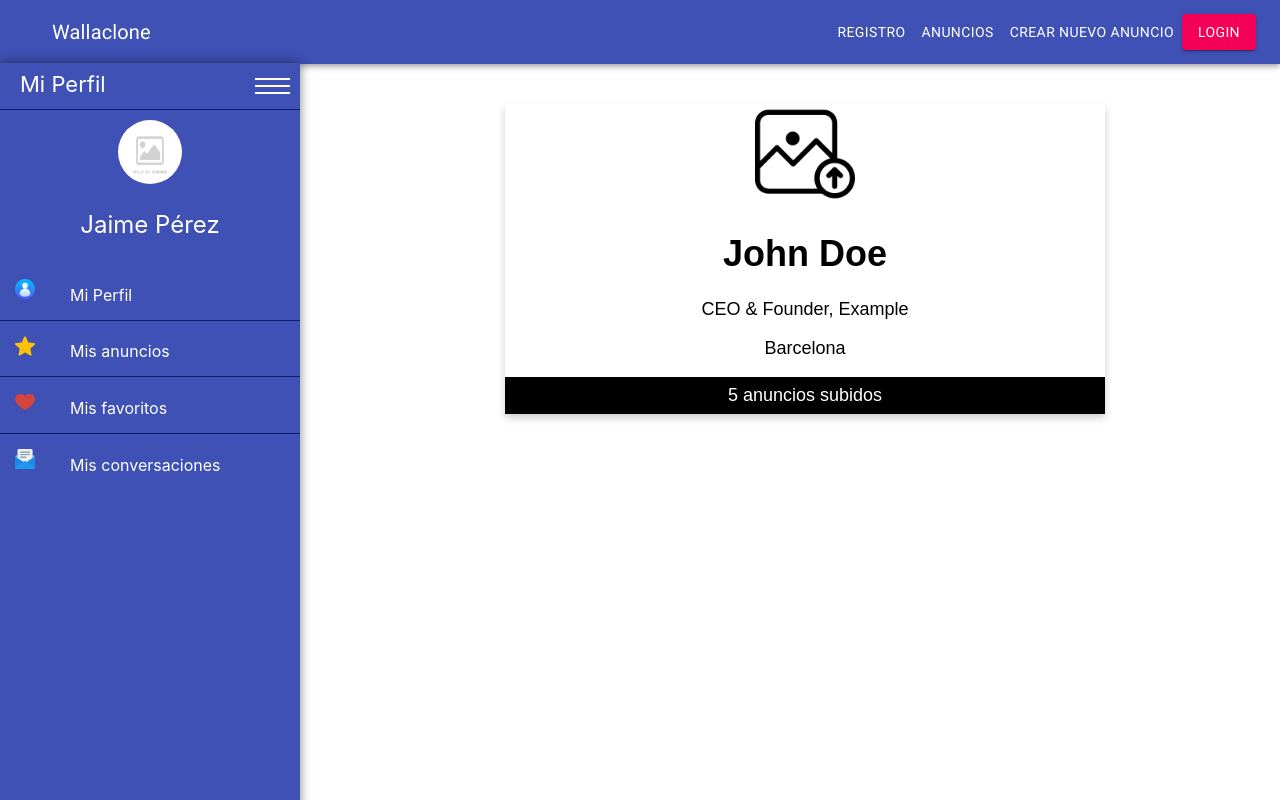
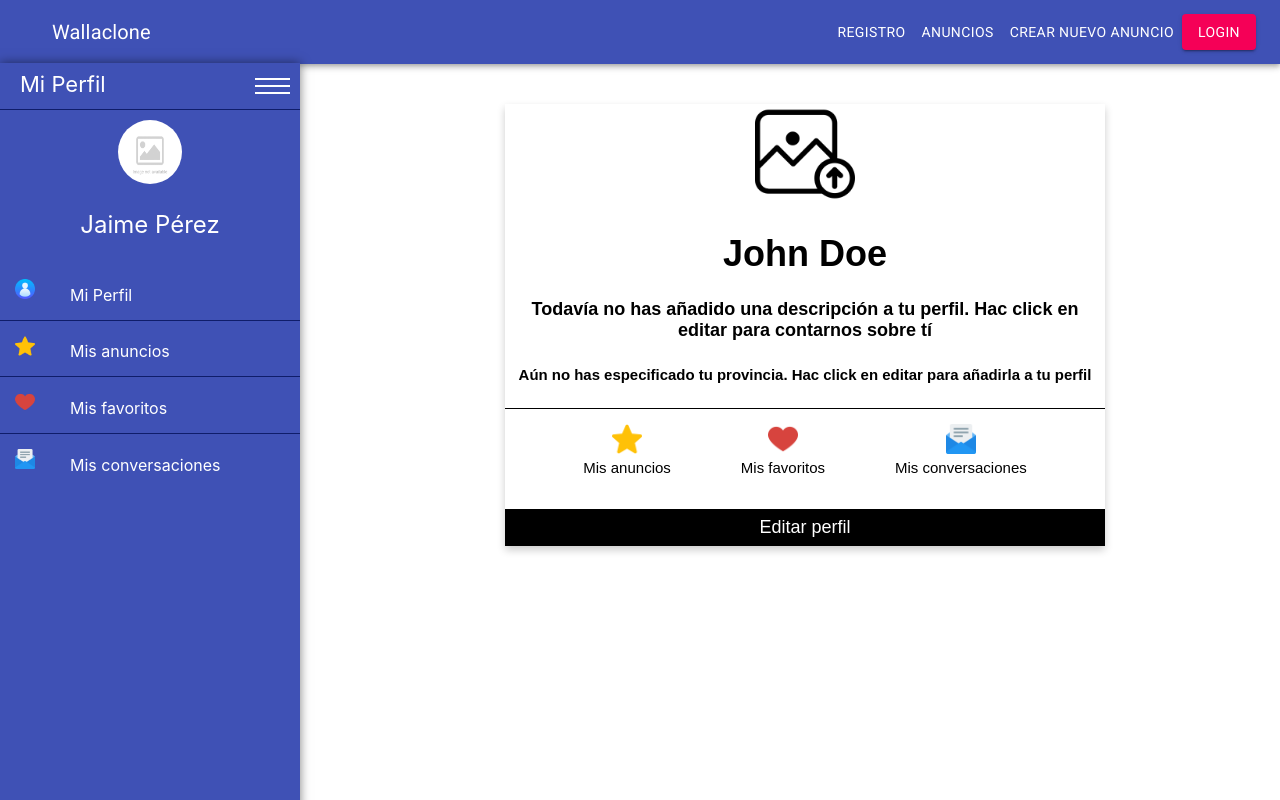
Before and after one commit to NandoLT/Wallaclone-Frontend, a Next.js app in the folder wallaclone/: page /user/dashboard in a window 1280 px wide. Built offline with nearby package versions, Linux system fonts and the light colour scheme.

Commit message:
Conditional rendering de la descripcion y la provincia

```diff
--- a/wallaclone/components/Dashboard/MyProfile.js
+++ b/wallaclone/components/Dashboard/MyProfile.js
@@ -10,6 +10,26 @@ import Link from 'next/link';
 import Image from 'next/image';
 
 const MyProfile = () => {
+
+    const[profileDetails, setProfileDetails] = useState({
+        photo:null,
+        description:null,
+        province: null,
+    })
+
+    const [photoUploaded, setPhotoUploaded] = React.useState(false);
+
+    const setPhoto = event => {
+        setPhotoUploaded(true);
+      setProfileDetails(oldProfileDetails => {
+          const newProfileDetails = {
+              ...oldProfileDetails,
+              'photo': event.target.files[0]
+          }
+          return newProfileDetails;
+      });
+    }
+
     return (
         <div>
 
@@ -17,20 +37,45 @@ const MyProfile = () => {
 
 
                 <label for ="avatar"> <div className="image-container" ><Image  src="/photo-upload.png" alt="me" width="100%" height="100%" /> </div>  </label>
-                    <input hidden type="file"
-            id="avatar" name="avatar"
-            accept="image/png, image/jpeg"/>
+                    <input
+                    hidden type="file"
+                    id="avatar"
+                    name="avatar"
+                    accept="image/png, image/jpeg"
+                    onChange={setPhoto}
+                    />
+
+
 
 
 
                 <h1>John Doe</h1>
-                <p class="title">CEO & Founder, Example</p>
-                <p>Barcelona</p>
-                <a href="#"><i class="fa fa-dribbble"></i></a>
-                <a href="#"><i class="fa fa-twitter"></i></a>
-                <a href="#"><i class="fa fa-linkedin"></i></a>
-                <a href="#"><i class="fa fa-facebook"></i></a>
-                <p><button>5 anuncios subidos</button></p>
+                {profileDetails.description ? <h4 className="title">{profileDetails.description}</h4> : <h4> Todavía no has añadido una descripción a tu perfil. Hac click en editar para contarnos sobre tí</h4> }
+
+                {profileDetails.province ? <h5>{profileDetails.province}</h5> : <h5>Aún no has especificado tu provincia. Hac click en editar para añadirla a tu perfil </h5>}
+
+                <div className="icons-container">
+                    <div className="icon-container">
+                        <div className="icon" ><Image className="icon" src="/star.png" alt="me" width="30" height="30" />
+                        <div className="icon-title">Mis anuncios</div>
+                    </div>
+                </div>
+
+                <div className="icon-container">
+                    <div className="icon" ><Image className="icon" src="/heart.png" alt="me" width="30" height="30" />
+                    <div className="icon-title">Mis favoritos</div>
+                    </div>
+                </div>
+
+                <div className="icon-container">
+                    <div className="icon" ><Image className="icon" src="/email (1).png" alt="me" width="30" height="30" />
+                    <div className="icon-title">Mis conversaciones</div>
+                    </div>
+
+                    </div>
+
+                 </div>
+                <p><button>Editar perfil</button></p>
 
              </div>
 
@@ -45,6 +90,23 @@ const MyProfile = () => {
 
                     .image-container {
                         cursor: pointer;
+                    }
+
+                    .icon-container {
+                        margin: 0 35px;
+                    }
+
+                    .icon-title {
+                        font-size: 15px;
+                    }
+
+                    .icons-container {
+                        padding: 15px 0;
+                        display: flex;
+                        flex-direction:row;
+                        justify-content: center;
+
+                        border-top: 1px solid black;
                     }
 
                     .title {
```
